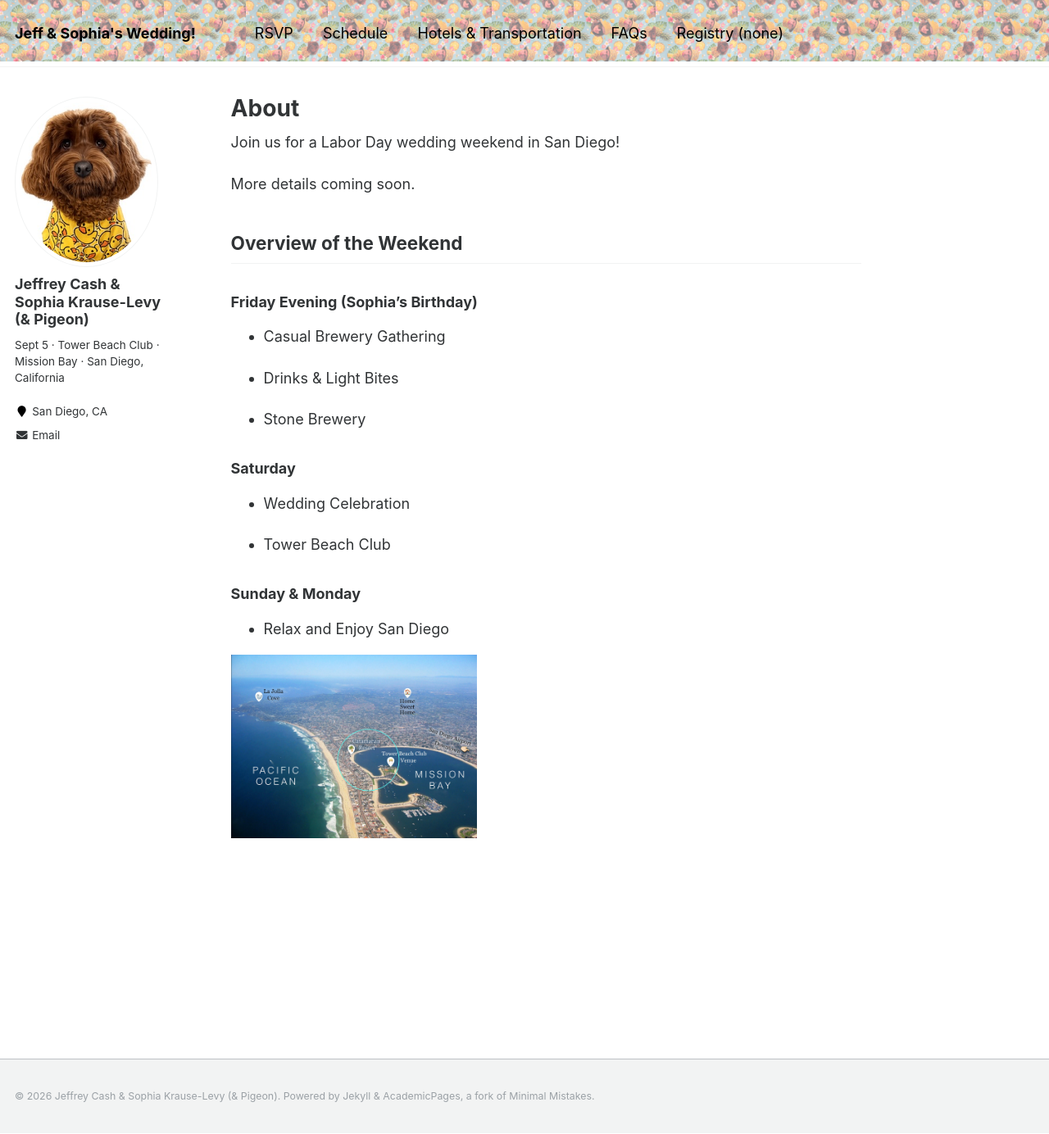
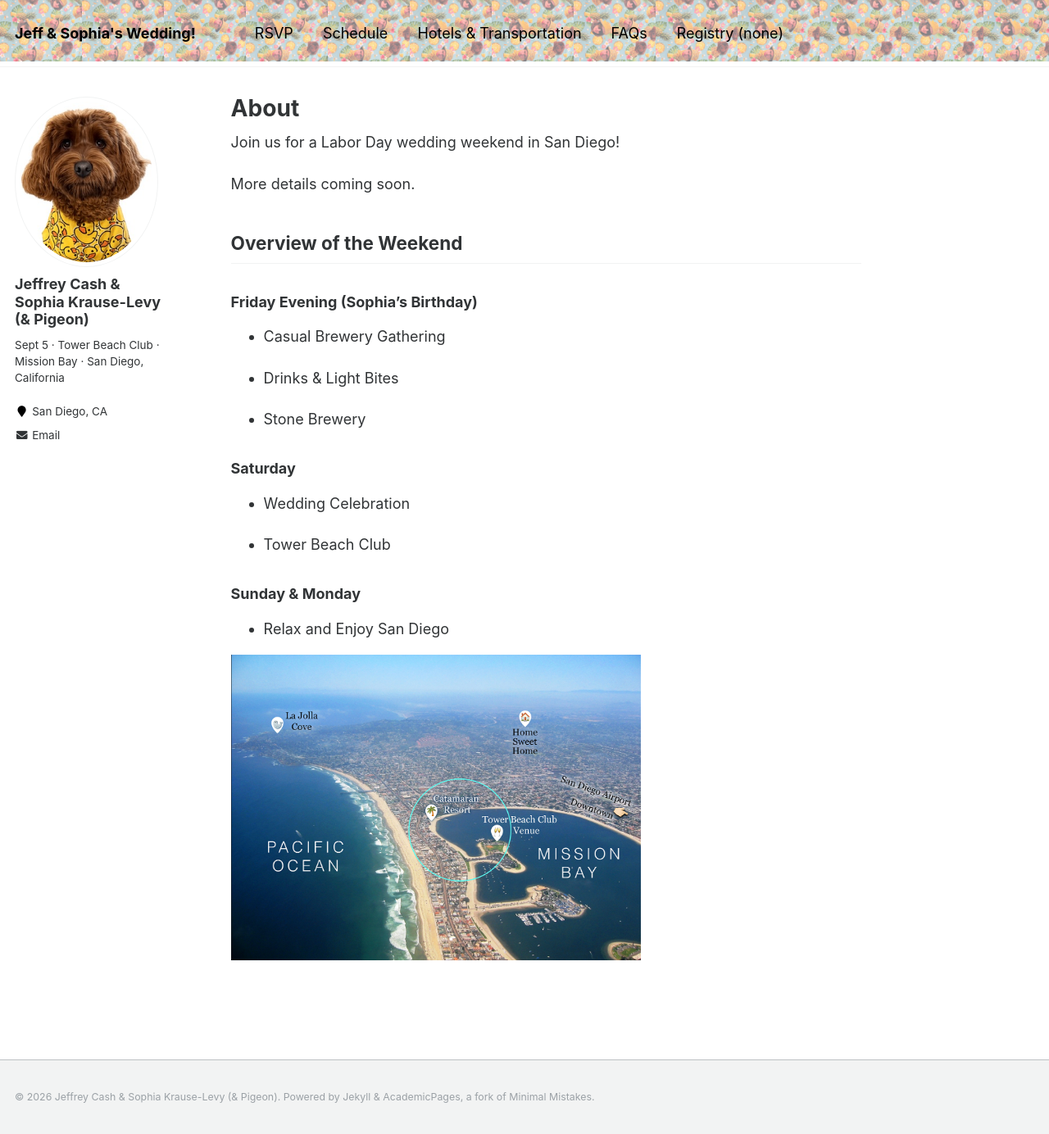
Before and after one commit to duckduckpigeon/duckduckpigeon.github.io, a Jekyll site: the page built from _pages/about.md, in a window 1280 px wide and 1384 px high. Shown: the whole window at 82% size. Built offline with Jekyll 4.4.1, drawn with Linux system fonts in a browser that asks for light colours.

```diff
--- a/_pages/about.md
+++ b/_pages/about.md
@@ -43,7 +43,7 @@ More details coming soon.
 - Relax and Enjoy San Diego
 
 
-<img src="../images/overview_venue_map.jpg" alt="Map of ocean, home, where venue is" width="300" height="200">
+<img src="../images/Mission Bay Arial.jpg" alt="Map of ocean, home, where venue is" width="500">
 
 
 <!--
```
Also changed, not shown: _pages/hotels&transportation.md (+4 -0 lines), images/Mission Bay Arial.jpg (added), 2 other files.
